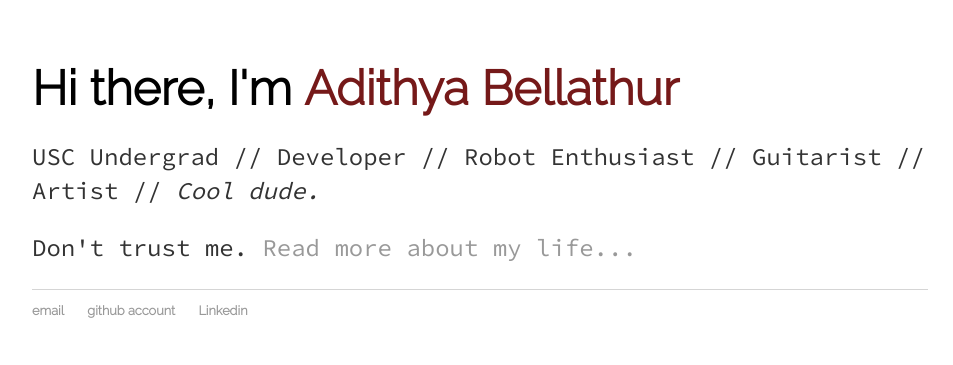
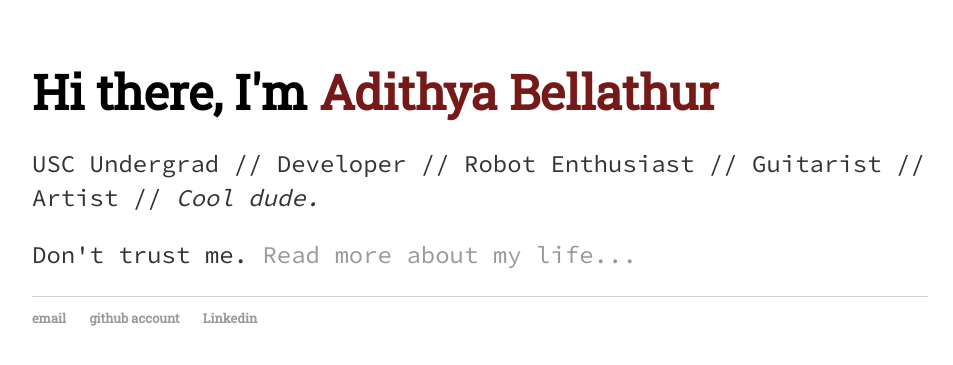
Before and after one commit to adibellathur/adibellathur.github.io, a Jekyll site: the page built from index.html, in a window 1280 px wide. Shown: the top 365 px of the page, without its empty margins (160-1113 px from the left). Built offline with Jekyll 4.4.1, drawn with Linux system fonts in a browser that asks for light colours.

Commit message:
Roboto Slab

```diff
--- a/_layouts/default.html
+++ b/_layouts/default.html
@@ -3,7 +3,7 @@
 		<head>
 			<title>{{ page.title }}</title>
 			<!-- link to main stylesheet -->
-			<link href="https://fonts.googleapis.com/css?family=Raleway:300|Source+Code+Pro" rel="stylesheet">
+			<link href="https://fonts.googleapis.com/css?family=Raleway:300|Roboto+Slab|Source+Code+Pro" rel="stylesheet">
 			<link rel="stylesheet" type="text/css" href="/css/main.css">
 		</head>
 		<body>
--- a/css/main.css
+++ b/css/main.css
@@ -3,8 +3,9 @@
     width: 70%;
 }
 nav ul, footer ul {
-    /*font-family:'Helvetica', 'Arial', 'Sans-Serif';*/
-	font-family: 'Raleway', sans-serif;
+    /*font-family:'Helvetica', 'Arial', 'Sans-Serif';
+	font-family: 'Raleway', sans-serif;*/
+	font-family: 'Roboto Slab', serif;
     padding: 0px;
     list-style: none;
     font-weight: bold;
@@ -22,13 +23,13 @@
 }
 h1 {
     font-size: 3em;
-	font-family: 'Raleway', sans-serif;
+	font-family: 'Roboto Slab', serif;
 	display: inline
 }
 h2 {
     font-size: 3em;
-	font-family: 'Raleway', sans-serif;
-    /*font-family:'Helvetica Neue', 'Arial', 'Sans-Serif';*/
+    font-family: 'Roboto Slab', serif;
+	/*font-family:'Helvetica Neue', 'Arial', 'Sans-Serif';*/
 	color: #751919;
 	display: inline
 }
```
